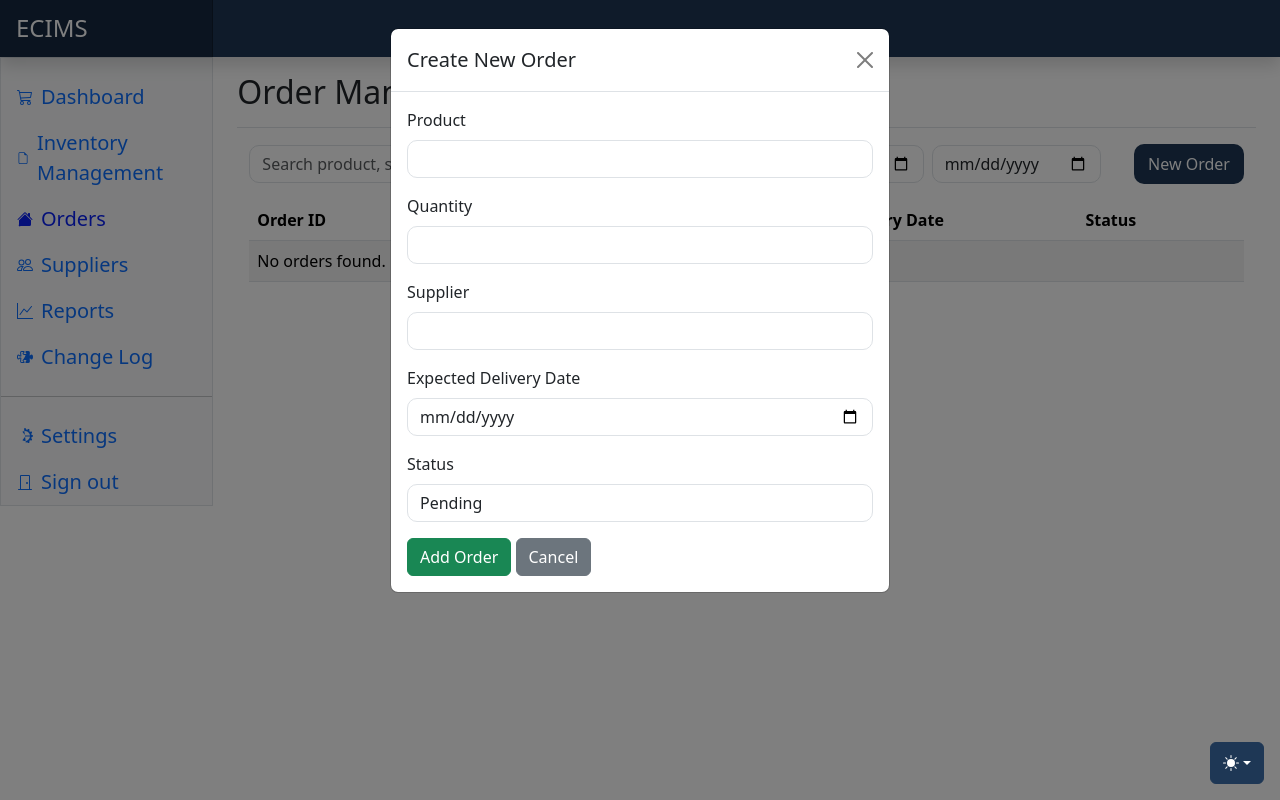
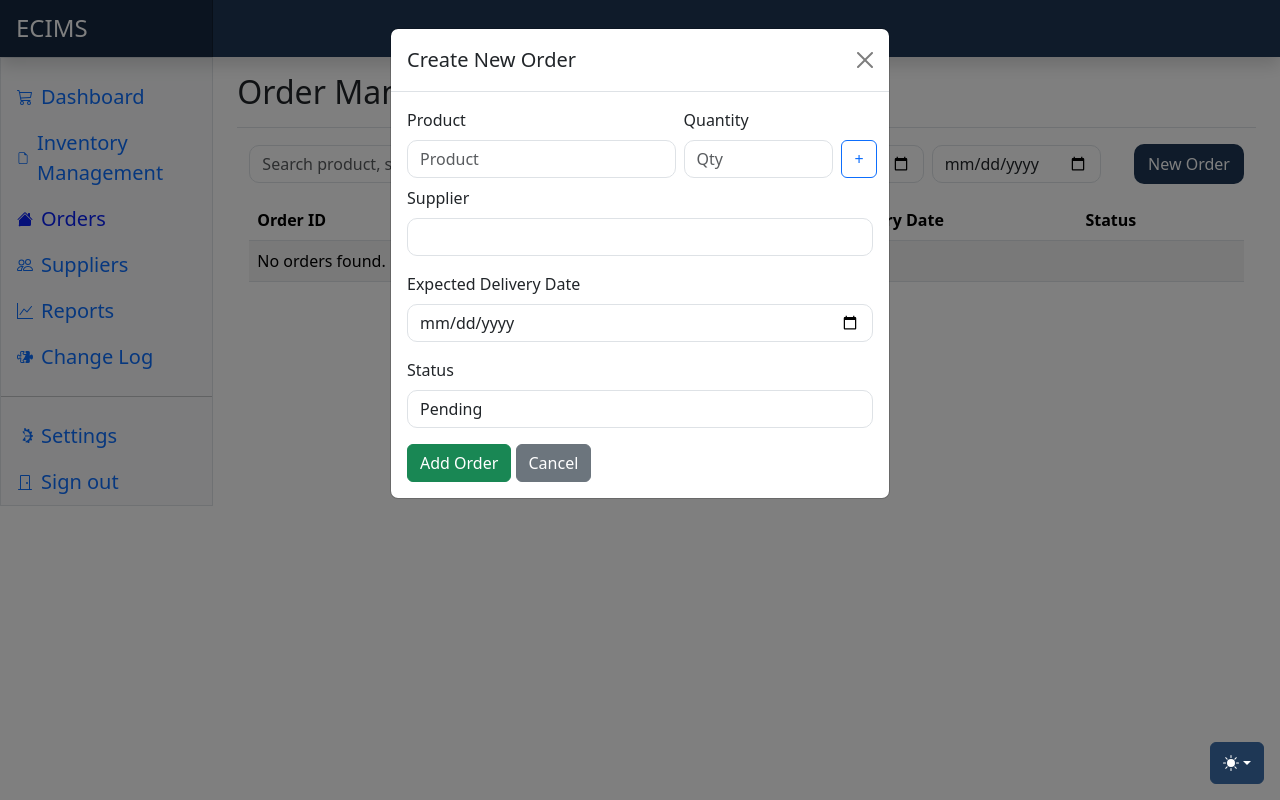
Before and after one commit to lsus-csc-jc/ECIMS, a Django app: page /orders.html in a window 1280 px wide, after a click on "New Order". Run offline with Django 4.2, Linux system fonts and the light colour scheme; the visitor is signed in with stand-in values (Sample User, id 1); data that the repository does not hold is empty; some libraries are stand-ins or nearby versions.

Commit message:
Fixed orders tab

```diff
--- a/core/templates/orders.html
+++ b/core/templates/orders.html
@@ -282,13 +282,22 @@
                 </div>
                 <div class="modal-body">
                     <form id="orderForm">
-                        <div class="mb-3">
-                            <label for="product" class="form-label">Product</label>
-                            <input type="text" class="form-control" id="product" required>
-                        </div>
-                        <div class="mb-3">
-                            <label for="quantity" class="form-label">Quantity</label>
-                            <input type="number" class="form-control" id="quantity" min="1" required>
+                        <div id="product-quantity-container">
+                            <div class="row g-2 mb-2 product-quantity-row">
+                                <div class="col-7">
+                                    <label class="form-label">Product</label>
+                                    <input type="text" class="form-control" name="product" placeholder="Product">
+                                </div>
+                                <div class="col-4">
+                                    <label class="form-label">Quantity</label>
+                                    <input type="number" class="form-control" name="quantity" placeholder="Qty" min="1">
+                                </div>
+                                <div class="col-1 d-flex align-items-end">
+                                    <button type="button" class="btn btn-outline-primary" onclick="addProductRow()">
+                                        +
+                                    </button>
+                                </div>
+                            </div>
                         </div>
                         <div class="mb-3">
                             <label for="supplier" class="form-label">Supplier</label>
@@ -433,5 +442,31 @@
       }
     </script>
 
+    <script>
+        function addProductRow() {
+            const container = document.getElementById('product-quantity-container');
+
+            const row = document.createElement('div');
+            row.className = 'row g-2 mb-2 product-quantity-row';
+
+            row.innerHTML = `
+                <div class="col-7">
+                    <input type="text" class="form-control" name="product" placeholder="Product">
+                </div>
+                <div class="col-4">
+                    <input type="number" class="form-control" name="quantity" placeholder="Qty" min="1">
+                </div>
+                <div class="col-1 d-flex align-items-end">
+                    <button type="button" class="btn btn-outline-danger" onclick="this.parentElement.parentElement.remove()">
+                        &minus;
+                    </button>
+                </div>
+            `;
+
+            container.appendChild(row);
+        }
+        </script>
+
+
 </body>
 </html>
```
Also changed, not shown: core/migrations/0012_alter_inventoryitemchanges_options.py (added).
